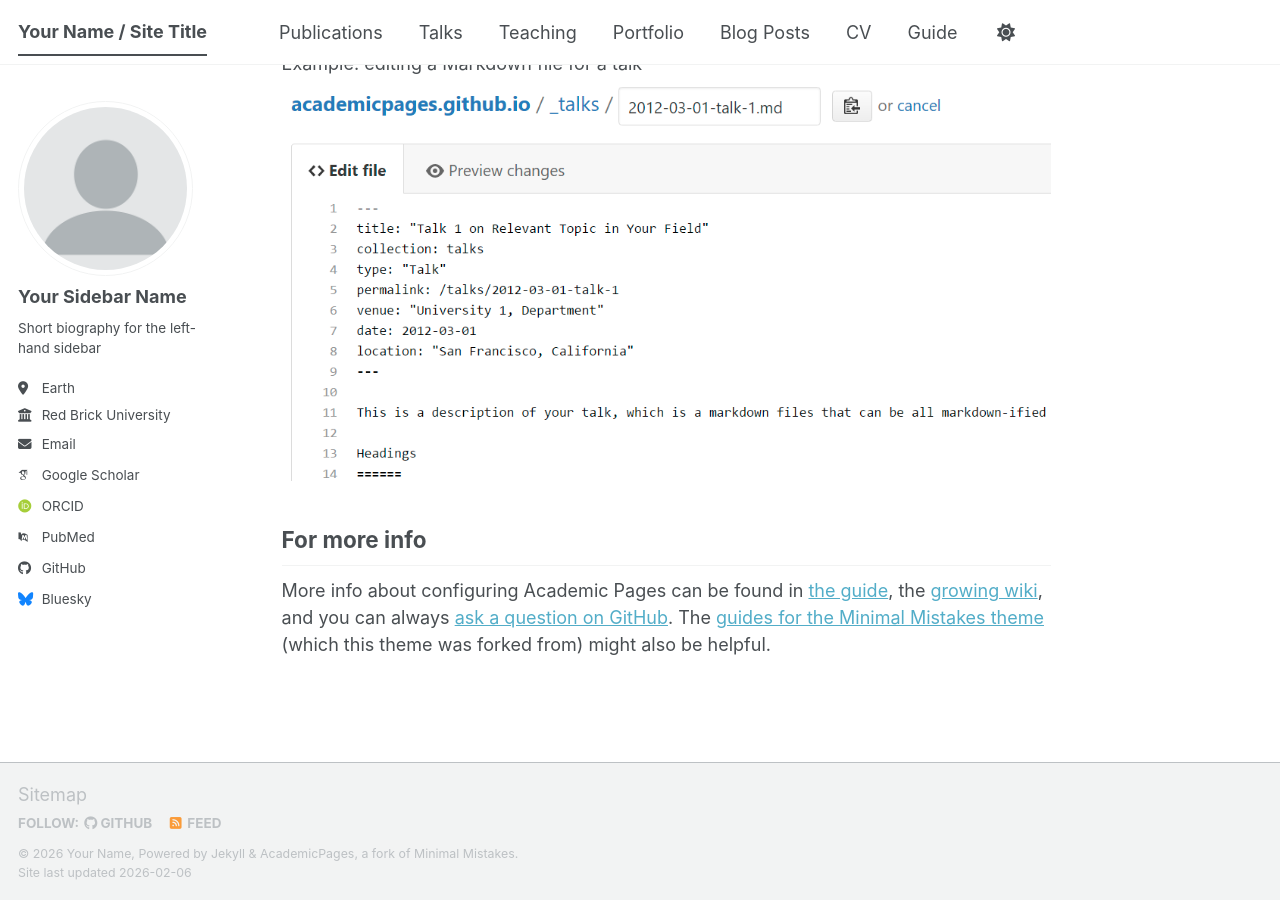
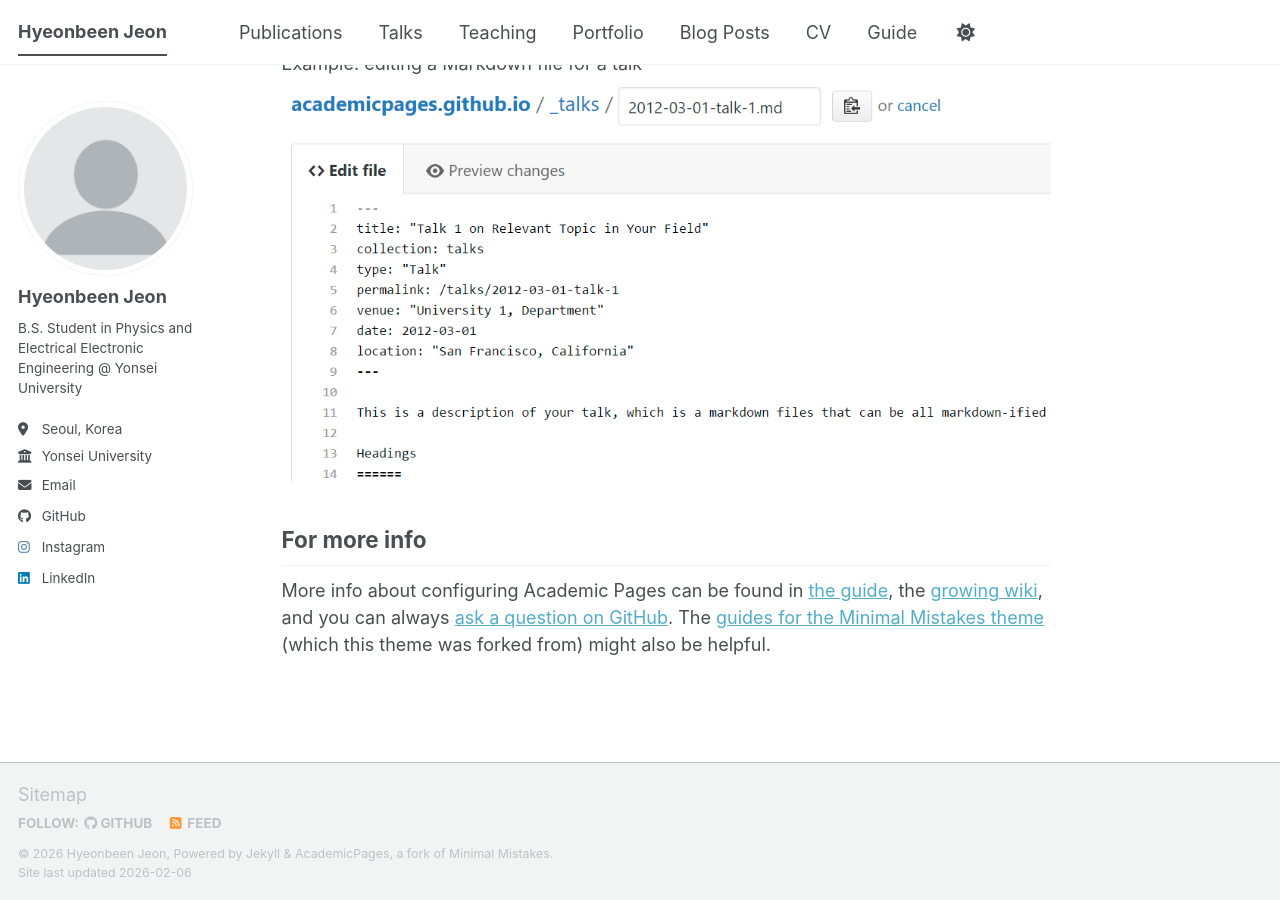
Before and after one commit to jnhnbn01/jnhnbn01.github.io, a Jekyll site: the page built from _pages/about.md, in a window 1280 px wide and 900 px high, scrolled down 2720 px. Built offline with Jekyll 4.4.1, drawn with Linux system fonts in a browser that asks for light colours; some web fonts are replaced; a script bundle is joined from its source files by our own code; library files that are not in the unit come from our copies.

Commit message:
Update _config.yml

```diff
--- a/_config.yml
+++ b/_config.yml
@@ -9,14 +9,14 @@
 # Basic Site Settings
 locale                   : "en-US"
 site_theme               : "default" # The available themes options are "default", "air", "sunrise", "mint", "dirt" and "contrast"
-title                    : "Your Name / Site Title"
+title                    : "Hyeonbeen Jeon"
 title_separator          : "-"
-name                     : &name "Your Name"
-description              : &description "Your Name's academic portfolio"   # Update this with a general description of your site, this is the default if not overridden by a page
-url                      : https://academicpages.github.io # The base hostname & protocol for your site e.g. "https://[your GitHub username].github.io",
+name                     : &name "Hyeonbeen Jeon"
+description              : &description "Hyeonbeen Jeon's academic portfolio"   # Update this with a general description of your site, this is the default if not overridden by a page
+url                      : https://jnhnbn01.github.io # The base hostname & protocol for your site e.g. "https://[your GitHub username].github.io",
                                                            # or if you already have some other page hosted on Github then use "https://[your GitHub username].github.io/[Your Repo Name]"
 baseurl                  : "" # the subpath of your site, e.g. "/blog"
-repository               : "academicpages/academicpages.github.io"
+repository               : "jnhnbn01/jnhnbn01.github.io"
 
 # Site Author - The following control what appear as part of the author content on the side bar.
 #               If a field is blank the icon and link will not appear, otherwise it will be shown.
@@ -24,24 +24,24 @@
 author:
   # Biographic information
   avatar           : "profile.png"
-  name             : "Your Sidebar Name"
+  name             : "Hyeonbeen Jeon"
   pronouns         : # example: "she/her"
-  bio              : "Short biography for the left-hand sidebar"
-  location         : "Earth"
-  employer         : "Red Brick University"
+  bio              : "B.S. Student in Physics and Electrical Electronic Engineering @ Yonsei University"
+  location         : "Seoul, Korea"
+  employer         : "Yonsei University"
   uri              : # URL
-  email            : "none@example.org"
+  email            : "jnhnbn01@gmail.com"
 
   # Academic websites
   academia         : # URL
   arxiv            : # URL - Update with the correct link to your profile
-  googlescholar    : "https://scholar.google.com/citations?user=PS_CX0AAAAAJ"
+  googlescholar    : #
   inspire-hep      : # URL
   impactstory      : # URL
-  orcid            : "https://orcid.org/yourorcidurl"
+  orcid            : #
   semantic         : # URL
   ssrn             : # URL
-  pubmed           : "https://www.ncbi.nlm.nih.gov/pubmed/?term=john+snow"
+  pubmed           : #
   researchgate     : # URL
   scopus           : # URL
   zotero           : # URL
@@ -51,22 +51,22 @@
   bitbucket        : # Username - Update with your username on the site
   codepen          : # Username
   dribbble         : # Username
-  github           : "academicpages"
+  github           : "jnhnbn01"
   kaggle           : # Username
   stackoverflow    : # User number or user number and name (i.e., use "1" or "1/jeff-atwood")
 
   # Social media
   artstation       : # Username
-  bluesky          : "bsky.app" # Replace this with you Bluesky username
+  bluesky          : #
   facebook         : # Username
   flickr           : # Username
   foursquare       : # Username
   goodreads        : # Username
   google_plus      : # Username
   keybase          : # Username
-  instagram        : # Username
+  instagram        : "hbj.n3"
   lastfm           : # Username
-  linkedin         : # Username
+  linkedin         : "jnhnbn01"
   mastodon         : # URL
   medium           : # URL
   pinterest        : # Username
@@ -84,12 +84,14 @@
 
 # Publication Category - The following the list of publication categories and their headings
 publication_category:
-  books:
-    title: 'Books'
-  manuscripts:
-    title: 'Journal Articles'
-  conferences:
-    title: 'Conference Papers'
+  undergraduate:
+    title: 'Undergraduate Projects'
+  #books:
+  #  title: 'Books'
+  #manuscripts:
+  #  title: 'Journal Articles'
+  #conferences:
+  #  title: 'Conference Papers'
 
 # Site Settings
 teaser                   :  # filename of teaser fallback teaser image placed in /images/ for social media previews
```
